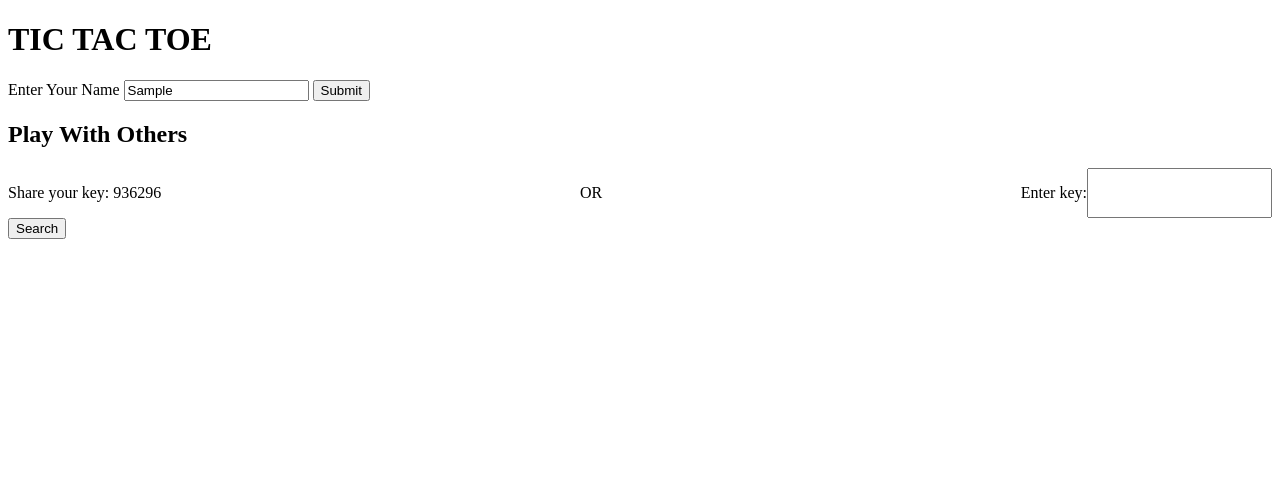
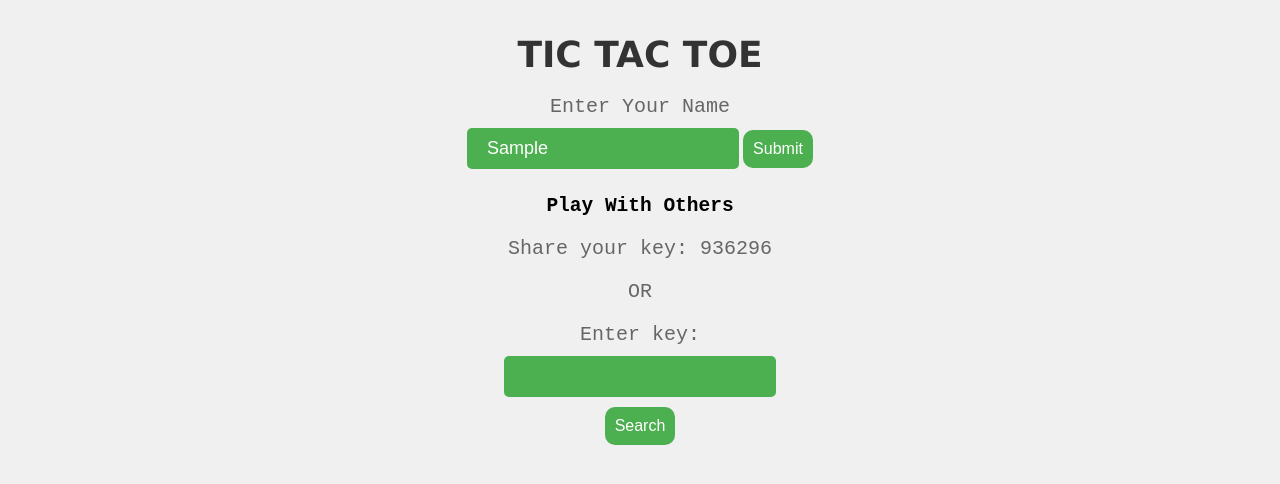
Before and after one commit to umair055/TIC-TAC-TOE, a website: page index.html in a window 1280 px wide. Both pictures are taken after typing "Sample" into the empty fields and a click on the button "Submit". Drawn offline with nearby package versions, Linux system fonts and the light colour scheme; no server answers.

Commit message:
UI finished

```diff
--- a/index.html
+++ b/index.html
@@ -11,21 +11,23 @@
     <div class="mainContainer">
       <h1 class="title">TIC TAC TOE</h1>
       <div class="palyerInfo">
-        <label for="name">Enter Your Name</label>
+        <p>Enter Your Name</p>
         <input type="text" name="name" id="name" />
-        <button onclick="submitName()">Submit</button>
+        <button class="button" onclick="submitName()">Submit</button>
       </div>
       <div class="playWithOthers">
-        <h2>Play With Others</h2>
+        <h2 class="title2">Play With Others</h2>
         <div class="keyInfo">
           <p>Share your key: <span id="randomKey"></span></p>
           <p>OR</p>
-          <div class="enterKey">
+          <div class="">
             <p>Enter key:</p>
             <input type="text" id="key" />
           </div>
+          <button class="button" id="serachButton" onclick="search()">
+            Search
+          </button>
         </div>
-        <button id="serachButton" onclick="search()">Search</button>
       </div>
     </div>
     <div class="playersData">
@@ -60,6 +62,7 @@
       const socket = io();
       const key = Math.floor(Math.random() * 1000000);
       var name;
+      var oppId;
       function submitName() {
         name = document.getElementById("name").value;
         if (!name) {
@@ -94,6 +97,7 @@
         }
       }
       socket.on("found", (res) => {
+        oppId = res.opponentId;
         document.getElementsByClassName("palyerInfo")[0].style.display = "none";
         document.getElementsByClassName("playWithOthers")[0].style.display =
           "none";
@@ -125,6 +129,7 @@
             name: name,
             btn: btnClass,
             sign: document.getElementById("turn").innerText,
+            opponentId: oppId,
           });
         } else alert("Opponents Turn!!");
       }
@@ -194,6 +199,9 @@
           return "draw";
         }
       }
+      socket.on("error", () => {
+        alert("Id Not Found");
+      });
     </script>
   </body>
 </html>
--- a/styles.css
+++ b/styles.css
@@ -1,9 +1,21 @@
+body {
+  font-family: "Crimson Pro", serif;
+  background-color: #f0f0f0; /* Light gray background */
+  margin: 0;
+  text-align: center;
+  padding: 10px;
+  justify-content: center;
+  height: 100vh;
+}
 .keyInfo {
-  display: flex;
-  justify-content: space-between;
+  text-align: center;
 }
-.enterKey {
-  display: flex;
+.title {
+  font-family: "Crimson Pro", serif;
+}
+.title2 {
+  text-align: center;
+  font-family: monospace;
 }
 .playersData {
   display: none;
@@ -13,7 +25,8 @@
 }
 .playersInfo {
   display: flex;
-  justify-content: space-between;
+  justify-content: space-around;
+  gap: 20px;
 }
 .gameRow {
   display: flex;
@@ -24,6 +37,64 @@
   display: none;
 }
 #btn {
-  height: 10vh;
-  width: 10%;
+  width: 100px;
+  height: 100px;
+  border: 2px solid #999; /* Slightly darker border color */
+  border-radius: 10px; /* Rounded corners */
+  display: flex;
+  align-items: center;
+  justify-content: center;
+  font-size: 24px;
+  font-weight: bold;
+  cursor: pointer;
+  transition: background-color 0.3s ease-in-out, transform 0.1s ease-in-out;
 }
+
+#btn:hover {
+  background-color: #e0e0e0; /* Light background color on hover */
+  transform: scale(1.05); /* Slight scale effect on hover */
+  box-shadow: 0 0 10px rgba(0, 0, 0, 0.2); /* Box shadow on hover */
+}
+.button {
+  border-radius: 10px;
+  padding: 10px;
+  font-size: 16px;
+  background-color: #4caf50; /* Green button color */
+  color: #fff;
+  border: none;
+  cursor: pointer;
+}
+.title {
+  font-family: Verdana, Geneva, Tahoma, sans-serif;
+  font-size: 36px;
+  font-weight: 700;
+  color: #333;
+  text-align: center;
+  margin-bottom: 20px;
+}
+input {
+  padding: 10px 20px;
+  font-size: 18px;
+  background-color: #4caf50; /* Green button color */
+  color: #fff;
+  border: none;
+  border-radius: 5px;
+  cursor: pointer;
+  margin-bottom: 10px;
+}
+.button:hover {
+  background-color: #45a049; /* Darker green on hover */
+}
+label {
+  display: block;
+  font-size: 16px;
+  margin-bottom: 5px;
+  color: #333; /* Dark text color */
+}
+p {
+  font-size: 20px;
+  color: #666; /* Medium-dark text color */
+  font-weight: 500;
+  margin-bottom: 10px;
+  font-family: monospace;
+}
```
Also changed, not shown: index.js (+13 -31 lines).
